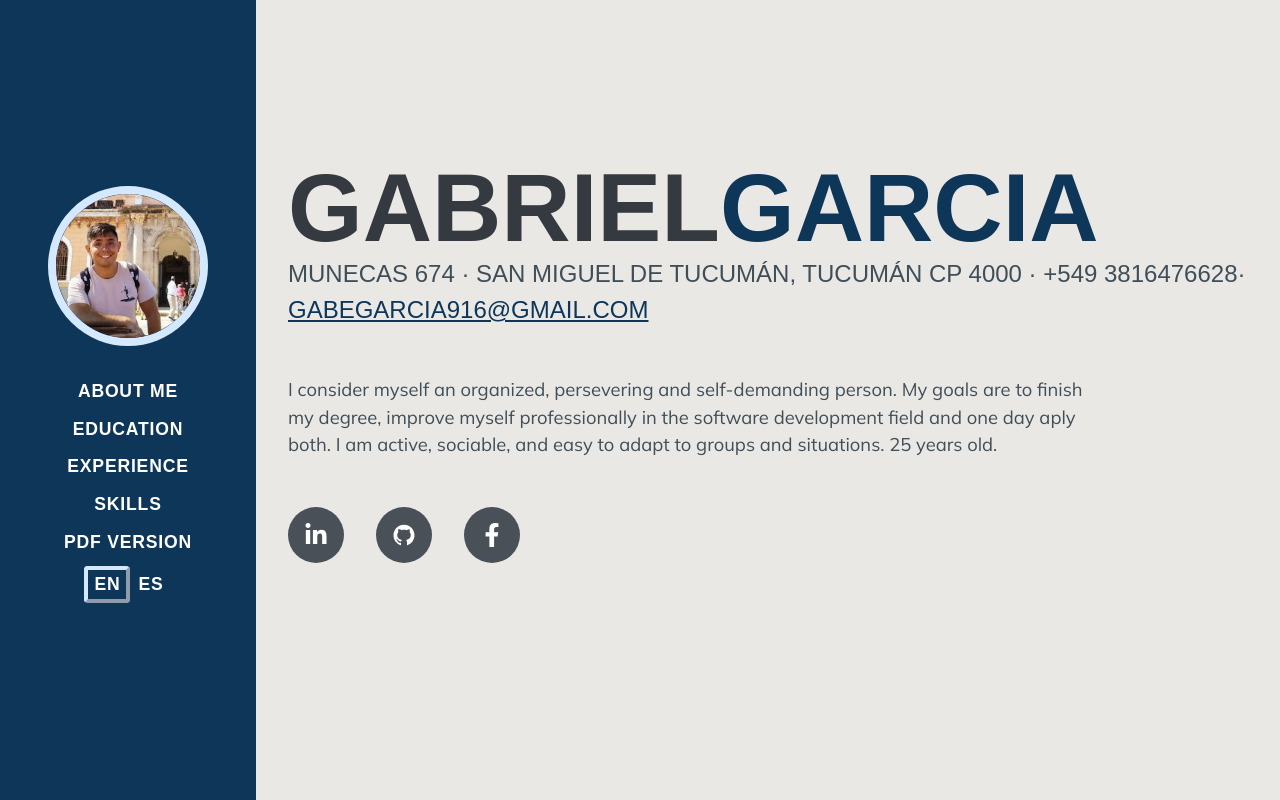
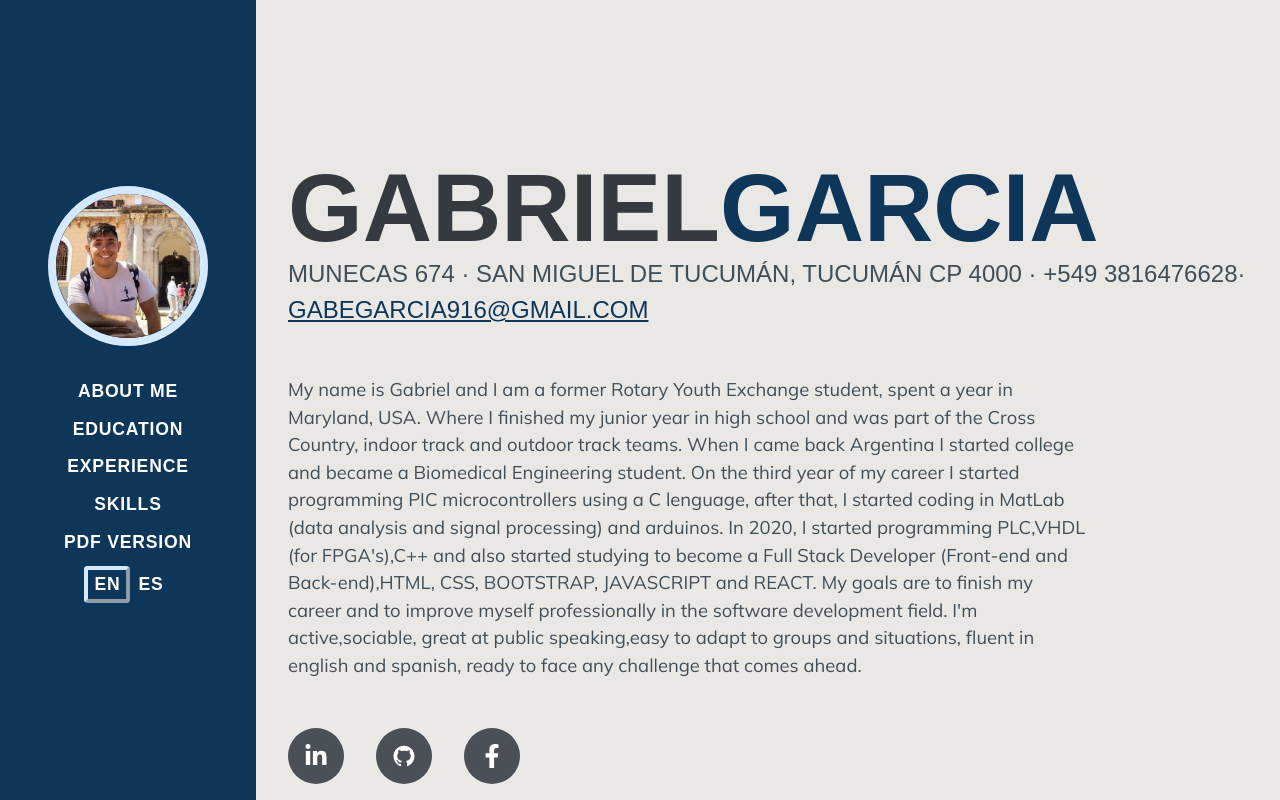
Before and after one commit to gabogarcia1/resume, a React (Create React App) app: page / in a window 1280 px wide. Built offline with nearby package versions, Linux system fonts and the light colour scheme; a web font is replaced by a local one.

Commit message:
agregue cosas a about mi

```diff
--- a/src/routes/AboutMe.js
+++ b/src/routes/AboutMe.js
@@ -1,30 +1,62 @@
-import {useContext} from 'react'
-import {LanguageContext} from '../context/LanguageContext'
-import profileImage from './../assets/fotogabo.jpg'
-import {AiFillGithub} from 'react-icons/ai'
-import {FaFacebookF, FaLinkedinIn} from 'react-icons/fa'
-import './../styles/aboutMe.css'
+import { useContext } from "react";
+import { LanguageContext } from "../context/LanguageContext";
+import profileImage from "./../assets/fotogabo.jpg";
+import { AiFillGithub } from "react-icons/ai";
+import { FaFacebookF, FaLinkedinIn } from "react-icons/fa";
+import "./../styles/aboutMe.css";
 
 const AboutMe = () => {
-    const {language} = useContext(LanguageContext)
-    return (
-        <div className='box-container'>
-            <div className='d-flex'>
-            <h1 className='name'>Gabriel<span className='important'>Garcia</span></h1>
-            <div className='image-container2'>
-                <img src={profileImage} className='profile-image' alt='profile-image'/>
-            </div>
-            </div>
-            <div className='contact-data'>Munecas 674 · San Miguel de Tucumán, Tucumán CP 4000 · +549 3816476628· <a className='important' href='mailto:gabegarcia916@gmail.com'>gabegarcia916@gmail.com</a></div>
-            <p className='description'>
-                {language==='en'? 'I consider myself an organized, persevering and self-demanding person. My goals are to finish my degree, improve myself professionally in the software development field and one day aply both. I am active, sociable, and easy to adapt to groups and situations. 25 years old.' : 'Me considero una persona organizada, perseverante y autoexigente. Mis metas son terminar mi carrera, perfeccionarme profesionalmente en el campo del desarrollo de software, y algún dia aplicar ambas. Activo, sociable, y de fácil adaptacion a grupos y situaciones. 25 años.'}</p>
-            <div className="social-icons">
-                <a className="social-icon" target='_blank' href="https://www.linkedin.com/in/luis-gabriel-garcia/"><FaLinkedinIn/></a>
-                <a className="social-icon" target='_blank' href="https://github.com/gabogarcia1"><AiFillGithub/></a>
-                <a className="social-icon" target='_blank' href="https://www.facebook.com/gabegarcia916"><FaFacebookF/></a>
-            </div>
+  const { language } = useContext(LanguageContext);
+  return (
+    <div className="box-container">
+      <div className="d-flex">
+        <h1 className="name">
+          Gabriel<span className="important">Garcia</span>
+        </h1>
+        <div className="image-container2">
+          <img
+            src={profileImage}
+            className="profile-image"
+            alt="profile-image"
+          />
         </div>
-    )
-}
+      </div>
+      <div className="contact-data">
+        Munecas 674 · San Miguel de Tucumán, Tucumán CP 4000 · +549 3816476628·{" "}
+        <a className="important" href="mailto:gabegarcia916@gmail.com">
+          gabegarcia916@gmail.com
+        </a>
+      </div>
+      <p className="description">
+        {language === "en"
+          ? "My name is Gabriel and I am a former Rotary Youth Exchange student, spent a year in Maryland, USA. Where I finished my junior year in high school and was part of the Cross Country, indoor track and outdoor track teams. When I came back Argentina I started college and became a Biomedical Engineering student. On the third year of my career I started programming PIC microcontrollers using a C lenguage, after that, I started coding in MatLab (data analysis and signal processing) and arduinos. In 2020, I started programming PLC,VHDL (for FPGA's),C++ and also started studying to become a Full Stack Developer (Front-end and Back-end),HTML, CSS, BOOTSTRAP, JAVASCRIPT and REACT. My goals are to finish my career and to improve myself professionally in the software development field. I'm active,sociable, great at public speaking,easy to adapt to groups and situations, fluent in english and spanish, ready to face any challenge that comes ahead."
+          : "Me llamo Gabriel. Fui estudiante de intercambio por un año en Maryland, Estados Unidos, donde hice mi penultimo año de secundaria, fui parte del equipo de Cross Country, Indoor track y outdoor Track. Estoy terminando la carrera de Ingenieria con un promedio de 8/10 y 98% de la carrera completa. En tercer año de universidad empece a programar microcontroladores PIC donde aprendi a C, luego trabaje en proyectos usando Matlab(Analisis de datos y procesamiento digital de señales) con muy buenos resultados. En 2020, realice proyectos usando arduino y FPGA (usando lenguaje de programacion VHDL) y aprendi mas a fondo el lenguaje C/C++. Tambien empece mi carrera como Full Stack developer MERN (Front-end and Back-end). Mis metas son terminar mi carrera, perfeccionarme profesionalmente en el campo del desarrollo de software, y algún dia aplicar ambas. Activo, sociable, y de fácil adaptacion a grupos y situaciones. Fluido en ingles y listo para enfrentar los desafios que me deparen en el futuro"}
+      </p>
+      <div className="social-icons">
+        <a
+          className="social-icon"
+          target="_blank"
+          href="https://www.linkedin.com/in/luis-gabriel-garcia/"
+        >
+          <FaLinkedinIn />
+        </a>
+        <a
+          className="social-icon"
+          target="_blank"
+          href="https://github.com/gabogarcia1"
+        >
+          <AiFillGithub />
+        </a>
+        <a
+          className="social-icon"
+          target="_blank"
+          href="https://www.facebook.com/gabegarcia916"
+        >
+          <FaFacebookF />
+        </a>
+      </div>
+    </div>
+  );
+};
 
-export default AboutMe
+export default AboutMe;
```
